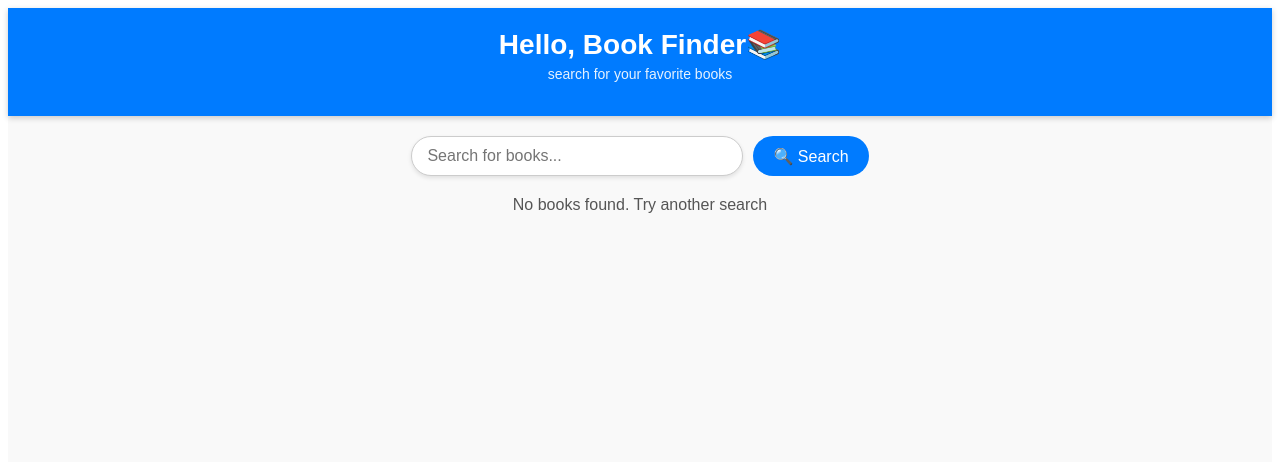
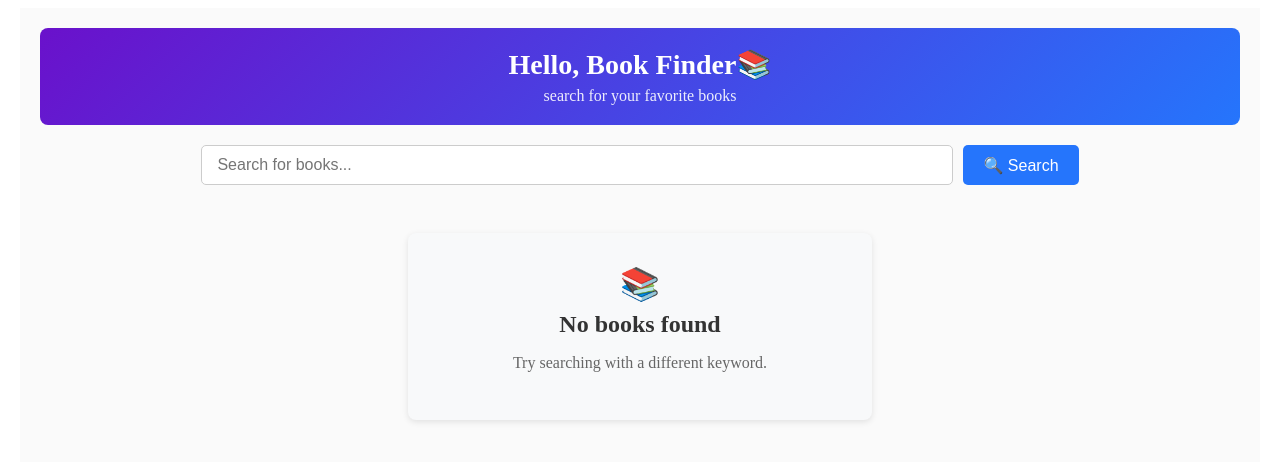
Before and after one commit to Favour-codes23/book-finder, a React (Vite) app: page / in a window 1280 px wide. Shown: the top 462 px of the page. Built offline with nearby package versions, Linux system fonts and the light colour scheme.

Commit message:
Polish: more styling, added spinner loader

```diff
--- a/src/App.css
+++ b/src/App.css
@@ -0,0 +1,216 @@
+.app-container {
+  font-family: 'Arial, sans-serif';
+  background-color: #fafafa;
+  min-height: 100vh;
+  max-width: 1200px;
+  margin: 0 auto;
+  padding: 20px;
+}
+
+.book-list {
+  display: grid;
+  grid-template-columns: repeat(auto-fill, minmax(200px, 1fr));
+  gap: 20px;
+  padding: 20px;
+}
+
+.no-books {
+  text-align: center;
+  padding: 2rem;
+  background: #f8f9fa;
+  border-radius: 8px;
+  box-shadow: 0 2px 6px rgba(0,0,0,0.1);
+  color: #444;
+  margin-top: 3rem;
+  max-width: 400px;
+  margin-left: auto;
+  margin-right: auto;
+  transition: all 0.3s ease;
+}
+
+.no-books h2 {
+  margin:0.5rem 0;
+  font-size: 1.5rem;
+  color: #333;
+}
+
+.no-books p {
+  color: #666;
+  font-size: 1rem;
+}
+
+.book-card {
+  border: 1px solid #ddd;
+  border-radius: 8px;
+  padding: 15px;
+  background-color: #fff;
+  box-shadow: 0 2px 5px rgba(0,0,0,0.1);
+  transition: transform 0.2s ease, box-shadow 0.2s ease;
+}
+
+.book-card:hover {
+  transform: translateY(-4px);
+  box-shadow: 0 5px 14px rgba(0,0,0,0.16);
+}
+
+.book-img {
+  width: 100%;
+  height: 250px;
+  object-fit: cover;
+  border-radius: 5px;
+}
+
+.book-img.placeholder {
+  display: flex;
+  align-items: center;
+  justify-content: center;
+  background-color: #f0f0f0;
+  color: #666;
+  font-size: 14px;
+  border-radius: 5px;
+}
+
+.book-title {
+  font-size: 16px;
+  margin: 10px 0;
+  font-weight: 600;
+  color: #222;
+}
+
+.book-author {
+  font-size: 14px;
+  color: #555;
+  margin-bottom: 8px;
+}
+
+.book-desc {
+  font-size: 13px;
+  color: #666;
+  margin-bottom: 10px;
+  line-height: 1.4;
+  display: -webkit-box;
+    -webkit-line-clamp: 3;
+    -webkit-box-orient: vertical;
+    overflow: hidden;
+
+    line-clamp: 3;
+}
+
+.preview-link
+.preview-btn {
+  display: inline-block;
+  margin-top: auto;
+  padding: 8px 12px;
+  color: #fff;
+  text-decoration: none;
+  border-radius: 5px;
+  font-size: 14px;
+  font-weight: 600;
+  text-align: center;
+  transition: background 0.2s ease;
+}
+
+.preview-link:hover
+.preview-btn {
+  background-color: #0056b3;
+}
+
+.header {
+  text-align: center;
+  margin-bottom: 16px;
+  padding: 20px;
+  background: linear-gradient(135deg, #6a11cb, #2575fc);
+  color: white;
+  border-radius: 8px;
+}
+
+.header-title {
+  font-size: 28px;
+  margin: 0 0 6px;
+}
+
+.header-subtitle {
+  font-size: 16px;
+  opacity: 0.9;
+  margin: 0;
+}
+
+.search-bar {
+  display: flex;
+  justify-content: center;
+  margin: 20px 0;
+  gap: 10px;
+}
+
+.search-input {
+  padding: 10px 15px;
+  font-size: 16px;
+  width: 60%;
+  min-width: 260px;
+  border-radius: 5px;
+  border: 1px solid #ccc;
+  transition: border 0.2s ease;
+}
+
+.search-input:focus {
+  border-color: #2575fc;
+  outline: none;
+}
+
+.search-btn {
+  background: #2575fc;
+  color: white;
+  border: none;
+  border-radius: 5px;
+  padding: 10px 20px;
+  font-size: 16px;
+  cursor: pointer;
+  transition: background 0.2s ease;
+}
+
+.search-btn:hover {
+  background: #1a5edb;
+}
+
+.spinner {
+    border: 6px solid #f3f3f3;
+    border-top: 6px solid #0077ff;
+    border-radius: 50%;
+    width: 40px;
+    height: 40px;
+    animation: spin 1s linear infinite;
+    margin: 20px auto;
+    }
+
+@keyframes spin {
+    0% { transform: rotate(0deg); }
+    100% { transform: rotate(360deg); }
+}
+
+.load-more-container {
+  text-align: center;
+  margin: 20px 0;
+}
+
+.load-more-btn {
+  background: #0077ff;
+  color: white;
+  border: none;
+  border-radius: 5px;
+  padding: 10px 20px;
+  font-size: 1rem;
+  cursor: pointer;
+  transition: background 0.3s ease transform 0.2s ease;
+}
+
+.load-more-btn:hover {
+  background: #005fcc;
+  transform: scale(1.05);
+}
+
+.error {
+  text-align: center;
+  margin-top: 20px;
+  font-size: 16px;
+  color: red;
+}
--- a/src/App.jsx
+++ b/src/App.jsx
@@ -2,28 +2,48 @@ import React, { useState } from "react";
 import Header from "./components/Header";
 import SearchBar from "./components/SearchBar";
 import BookList from "./components/BookList";
+import './App.css';
 
 function App() {
   const [books, setBooks] = useState([]);
   const [loading, setLoading] = useState(false);
   const [error, setError] = useState('');
+  const [query, setQuery] = useState('');
+  const [page, setPage] = useState(0);
+  const maxResults = 10;
 
-  const searchBooks = async (query) => {
+  const searchBooks = async (newQuery, reset = false) => {
     setLoading(true);
     setError('');
-    setBooks([]);
 
     try {
-    const response = await fetch(
-      `https://www.googleapis.com/books/v1/volumes?q=${query}`
-    );
+      const startIndex = reset ? 0 : page * maxResults;
 
-    if (!response.ok) {
-      throw new Error('Something went wrong.. Try again.');
-    }
+      if (reset) {
+        setBooks([]);
+        setPage(0);
+        setQuery(newQuery);
+      }
 
-    const data = await response.json();
-    setBooks(data.items || []);
+      const response = await fetch(
+        `https://www.googleapis.com/books/v1/volumes?q=${newQuery}&startIndex=${startIndex}&maxResults=${maxResults}`
+      );
+
+      if (!response.ok) {
+        throw new Error('Something went wrong.. Try again.');
+      }
+
+      const data = await response.json();
+
+      setBooks((prevBooks) =>
+        reset ? data.items || [] : [...prevBooks, ...(data.items || [])]
+      );
+
+      if (reset) {
+        setPage(1);
+      } else {
+        setPage((prevPage) => prevPage + 1);
+      }
     } catch (err) {
       setError(err.message);
     } finally {
@@ -32,27 +52,27 @@ function App() {
   };
 
   return (
-    <div
-      style={{  fontFamily: "Arial, sans-serif",
-                backgroundColor: "#f9f9f9",
-                minHeight: "100vh"
-            }}
-    >
+    <div className="app-container">
       <Header />
-      <SearchBar onSearch={searchBooks}/>
+      <SearchBar onSearch={(q) => searchBooks(q, true)} />
 
-      {loading && (
-        <p style={{ textAlign: "center", marginTop: "20px" }}>⏳Loading...</p>
+      {loading && <div className="spinner"></div>}
+      {error && <p className="error">❌ {error}</p>}
+
+      {!loading && !error && <BookList books={books} />}
+
+      {!loading && books.length > 0 && (
+        <div className="load-more-container">
+          <button
+            onClick={() => searchBooks(query, false)}
+            className="load-more-btn"
+          >
+            Load More
+          </button>
+        </div>
       )}
-
-      {error && (
-        <p style={{ textAlign: "center", color: "red", marginTop: "20px" }}>
-          ❌{error}
-        </p>
-        )}
-
-      {!loading && !error && <BookList books ={books}/>}
     </div>
   );
 }
+
 export default App;
--- a/src/components/BookList.jsx
+++ b/src/components/BookList.jsx
@@ -2,32 +2,23 @@ import React from "react";
 
 function BookList({ books }) {
   if (!books || books.length === 0) {
-    return <p style={{ textAlign: "center", color: "#555" }}>No books found. Try another search</p>;
+    return (
+      <div className="no-books">
+        <span role="img" aria-label="books" style={{ fontSize: '2rem'}}>📚</span>
+        <h2>No books found</h2>
+        <p>Try searching with a different keyword.</p>
+        </div>
+    );
   }
 
   return (
-    <div
-      style={{
-        display: "grid",
-        gridTemplateColumns: "repeat(auto-fill, minmax(200px, 1fr))",
-        gap: "20px",
-        padding: "20px",
-      }}
-    >
+    <div className="book-list">
       {books.map((book) => {
         const info = book.volumeInfo;
 
         return (
           <div
-            key={book.id}
-            style={{
-              border: "1px solid #ddd",
-              borderRadius: "8px",
-              padding: "15px",
-              backgroundColor: "#fff",
-              boxShadow: "0 2px 5px rgba(0,0,0,0.1)",
-              transition: "transform 0.2s",
-            }}
+            key={book.id} className="book-card"
             onMouseEnter={(e) => {
               e.currentTarget.style.transform = "scale(1.03)";
               e.currentTarget.style.boxShadow = "0 4px 12px rgba(0,0,0,0.2)";
@@ -37,64 +28,35 @@ function BookList({ books }) {
               e.currentTarget.style.boxShadow = "0 2px 5px rgba(0,0,0,0.1)";
             }}
           >
-            {/* Book Cover */}
+
             {info.imageLinks?.thumbnail ? (
               <img
                 src={info.imageLinks.thumbnail}
                 alt={info.title}
-                style={{
-                  width: "100%",
-                  height: "250px",
-                  objectFit: "cover",
-                  borderRadius: "5px",
-                }}
+                className="book-img"
               />
             ) : (
-              <div
-                style={{
-                  width: "100%",
-                  height: "250px",
-                  backgroundColor: "#f0f0f0",
-                  display: "flex",
-                  alignItems: "center",
-                  justifyContent: "center",
-                  color: "#666",
-                  borderRadius: "5px",
-                }}
-              >
-                No Image
-              </div>
+              <div className="book-img-placeholder" > No Image</div>
             )}
 
-            {/* Title */}
-            <h3 style={{ fontSize: "16px", margin: "10px 0" }}>{info.title}</h3>
+            <h3 className="book-title">{info.title}</h3>
 
-            {/* Authors */}
-            <p style={{ fontSize: "14px", color: "#555" }}>
+            <p className="book-author">
               {info.authors ? info.authors.join(", ") : "Unknown Author"}
             </p>
 
-            {/* Description */}
-            <p style={{ fontSize: "13px", color: "#666" }}>
+            <p className="book-desc">
               {info.description
                 ? info.description.substring(0, 100) + "..."
                 : "No description available."}
             </p>
 
-            {/* Preview Link */}
             {info.previewLink && (
               <a
                 href={info.previewLink}
                 target="_blank"
                 rel="noopener noreferrer"
-                style={{
-                  display: "inline-block",
-                  marginTop: "10px",
-                  color: "#007bff",
-                  textDecoration: "none",
-                  fontSize: "14px",
-                  fontWeight: "bold",
-                }}
+                className="preview-btn"
               >
                 🔗 Preview Book
               </a>
--- a/src/components/Header.jsx
+++ b/src/components/Header.jsx
@@ -2,21 +2,9 @@ import React from 'react';
 
 function Header() {
   return (
-    <header
-      style={{
-        backgroundColor: "#007bff",
-        padding: "20px",
-        textAlign: "center",
-        color: "white",
-        boxShadow: "0 2px 6px rgba(0,0,0,0.2)",
-      }}
-    >
-      <h1 style={{ margin: 0, fontSize: "28px", fontWeight: "bold"}}>
-        Hello, Book Finder📚
-      </h1>
-      <p style={{ marginTop: "5px", fontSize: "14px", opacity: 0.9 }}>
-        search for your favorite books
-      </p>
+    <header className="header">
+      <h1 className="header-title">Hello, Book Finder📚</h1>
+      <p className="header-subtitle">search for your favorite books</p>
     </header>
   );
 }
--- a/src/components/SearchBar.jsx
+++ b/src/components/SearchBar.jsx
@@ -12,40 +12,17 @@ function SearchBar({ onSearch }) {
 
   return (
     <form
-        onSubmit={handleSubmit}
-        style={{
-          display: 'flex',
-          justifyContent: 'center',
-          margin: '20px auto',
-          gap: '10px'
-        }}
-    >
+        onSubmit={handleSubmit} className='search-bar'>
       <input
       type='text'
       placeholder='Search for books...'
       value={query}
       onChange={(e) => setQuery(e.target.value)}
-      style={{ padding: '10px 15px',
-               fontSize: '16px',
-               width: '300px',
-               borderRadius: '25px',
-               border: '1px solid #ccc',
-               outline: 'none',
-               boxShadow: '0 2px 4px rgba(0,0,0,0.1)'
-              }}
+      className='search-input'
       />
         <button
             type='submit'
-            style={{
-               backgroundColor: '#007bff',
-               color: 'white',
-               border: 'none',
-               borderRadius: '25px',
-               padding: '10px 20px',
-               fontSize: '16px',
-               cursor: 'pointer',
-               transition: 'background-color 0.3s',
-            }}
+            className='search-btn'
             onMouseEnter={(e) => e.currentTarget.style.backgroundColor = '#0056b3'}
             onMouseLeave={(e) => e.currentTarget.style.backgroundColor = '#007bff'}
           >
```
